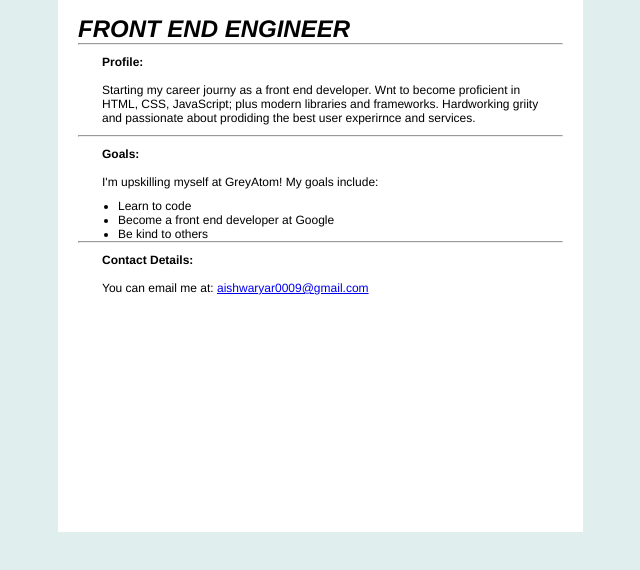
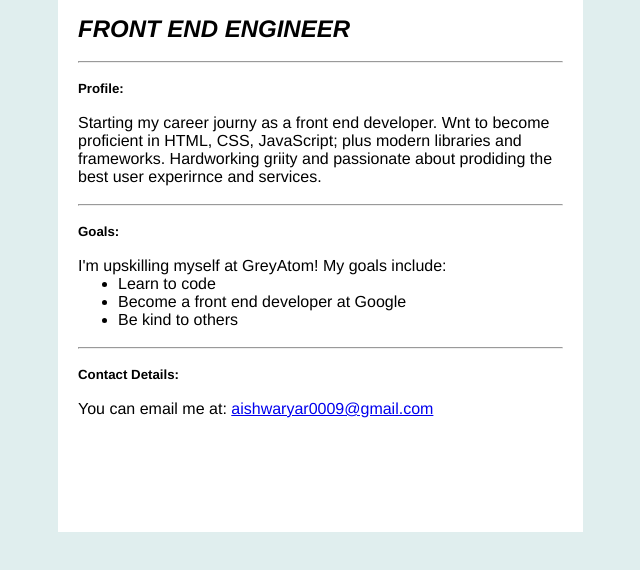
Before and after one commit to aishwarya0009/personal-portfolio-page1, a plain HTML site: page index.html in a window 1280 px wide. Shown: the part 64-634 px from the top of the page, without its empty margins (287-927 px from the left). Drawn offline with Linux system fonts and the light colour scheme; files whose address does not match are found by name.

Commit message:
added to solution

```diff
--- a/index.html
+++ b/index.html
@@ -8,26 +8,26 @@
           <div class="profileBody">
 	   <br>
 	   <div class="mainbody">
-           <div id="name">
 	    <h1> AISHWARYA ROKADE </h1><br>
-        <h2> <i>FRONT END ENGINEER</i></h2>
-        </div>
-	    <hr/>
-            <p><b>Profile:</b><br><br> Starting my career journy as a front end developer. Wnt to become proficient in HTML, CSS, JavaScript; plus modern libraries and frameworks.
+	    <h2> <i>FRONT END ENGINEER</i></h2><br>
+	    <hr/><br>
+	    <h5><strong>Profile:</strong></h5><br>
+            <p>Starting my career journy as a front end developer. Wnt to become proficient in HTML, CSS, JavaScript; plus modern libraries and frameworks.
             Hardworking griity and passionate about prodiding the best user experirnce and services.</p>
-            <hr/>
-
-	    <p><b>Goals:</b><br><br>I'm upskilling myself at GreyAtom! My goals include:</p>
+            <br><hr/><br>
+            <h5><strong>Goals:</strong></h5><br>
+	    <p>I'm upskilling myself at GreyAtom! My goals include:</p>
 	    <ul>
 		<li>Learn to code</li>
 		<li>Become a front end developer at Google</li>
 		<li>Be kind to others</li>
 	    </ul>
-        <hr/>
-        <p><b>Contact Details:</b><br><br>You can email me at: <a href="mailto:aishwaryar0009@gmail.com"> aishwaryar0009@gmail.com</a>
-        </p>
-        </div>
+	    <br><hr/><br>
+	    <h5><strong>Contact Details:</strong></h5><br>
+            You can email me at:
+            <a href="aishearyar0009@gmail.com"> aishwaryar0009@gmail.com</a>
+           </div>
+	 </div>
 
-	<script src="" async defer></script>
    </body>
 </html>
--- a/style.css
+++ b/style.css
@@ -7,22 +7,6 @@
 body{
      	min-width: 500px;
 	background-color: #e0eeee;
- }
-
- p{
-     font-size:12px;
-     margin-left:2em;
-     margin-right: 1em;
-     margin-top: 10px;
-     margin-bottom: 10px;
- }
-
- ul,ol
- {
-   font-size:12px;
-   margin-right: 1em;
-   margin-top:10px;
-   margin-bottom: 10;
 }
 
 .profileBody{
```
Lines whose indentation alone changed are shown as unchanged.
